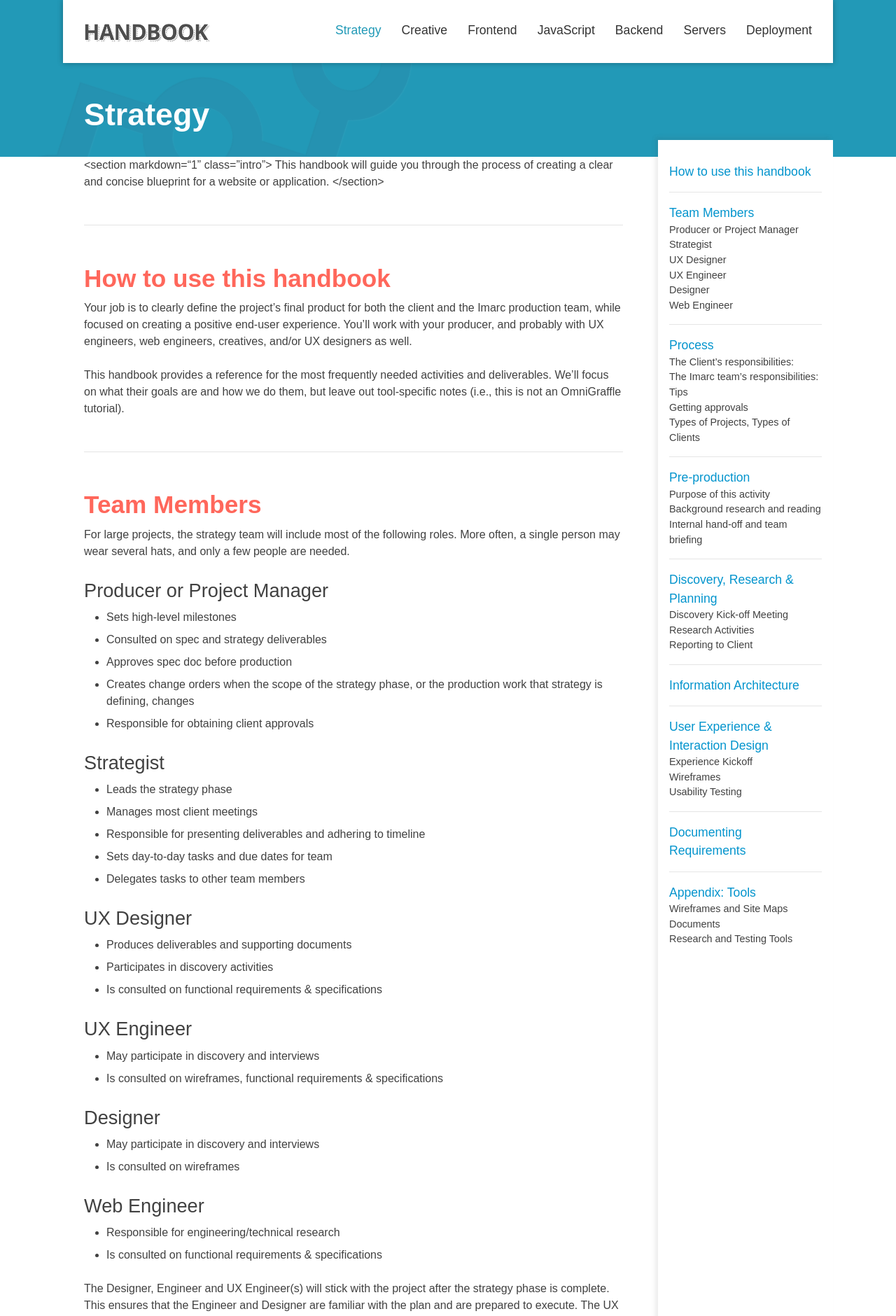
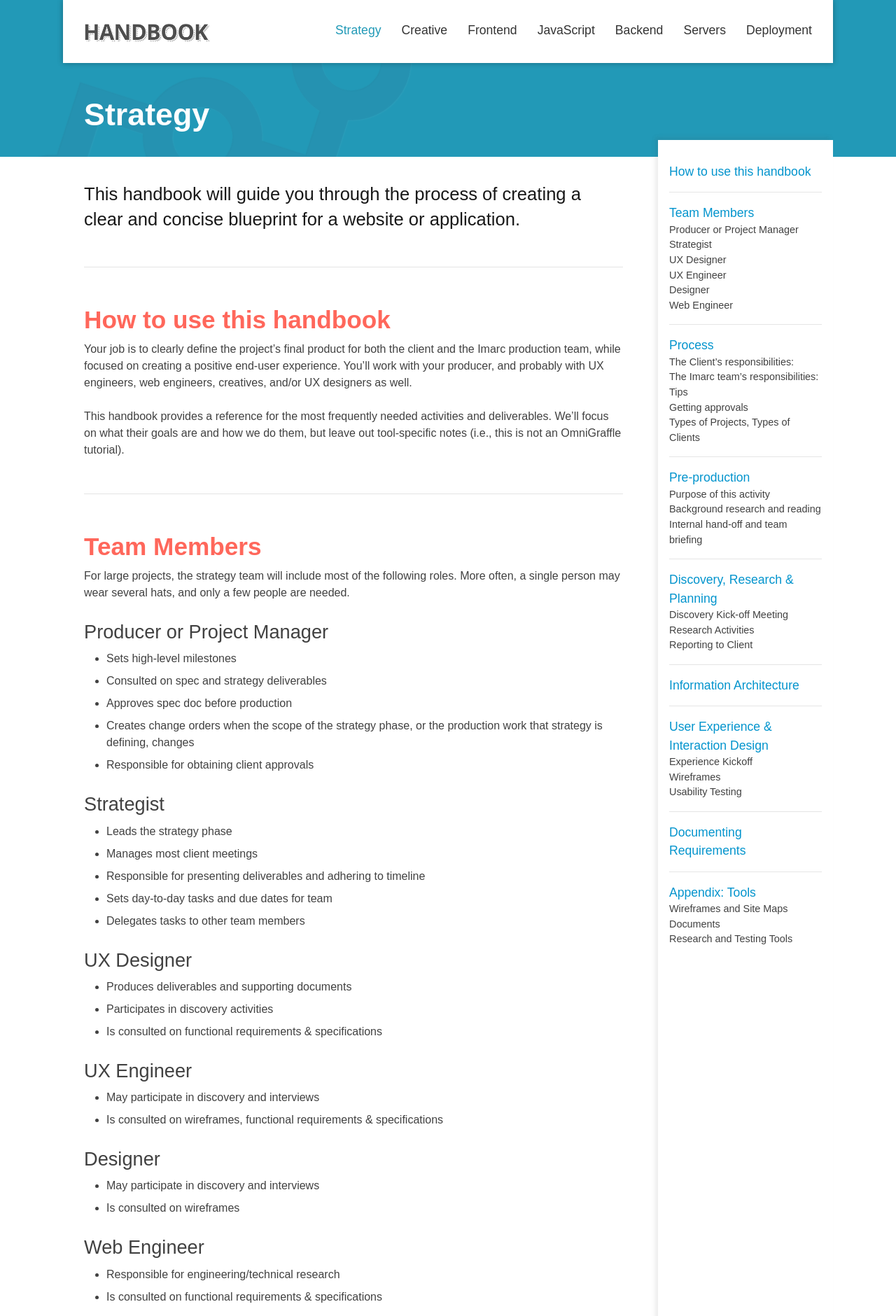
Before and after one commit to imarc/handbook, a Jekyll site: the page built from strategy.markdown, in a window 1280 px wide. Shown: the top 1880 px of the page at 70% size. Built offline with Jekyll 4.4.1, drawn with Linux system fonts in a browser that asks for light colours; nearby versions of some CDN libraries.

Commit message:
Fix formatting and invalid gh-markdown markup.

```diff
--- a/strategy.markdown
+++ b/strategy.markdown
@@ -3,8 +3,8 @@ title: Strategy
 layout: default
 ---
 
-<section markdown=“1” class="intro">
-This handbook will guide you through the process of creating a clear and concise blueprint for a website or application.
+<section class="intro">
+	<p>This handbook will guide you through the process of creating a clear and concise blueprint for a website or application.</p>
 </section>
 
 <style type="text/css">
@@ -13,11 +13,12 @@ figure figcaption { font-style: italic; font-size: 0.85em; text-align: center;}
 
 .needscontent {
 	padding: 1em;
+	margin: 1em;
 	font-size: bigger;
 	border: 4px dotted #fbce78;	/* Imarc Metal */
 }
 .needscontent:before {
-	content: 'Needs Update: ’;
+	content: "Needs Update: ";
 	font-style: italic;
 	font-weight: bold;
 	color: #41322f;				/* Imarc Wood */
```
